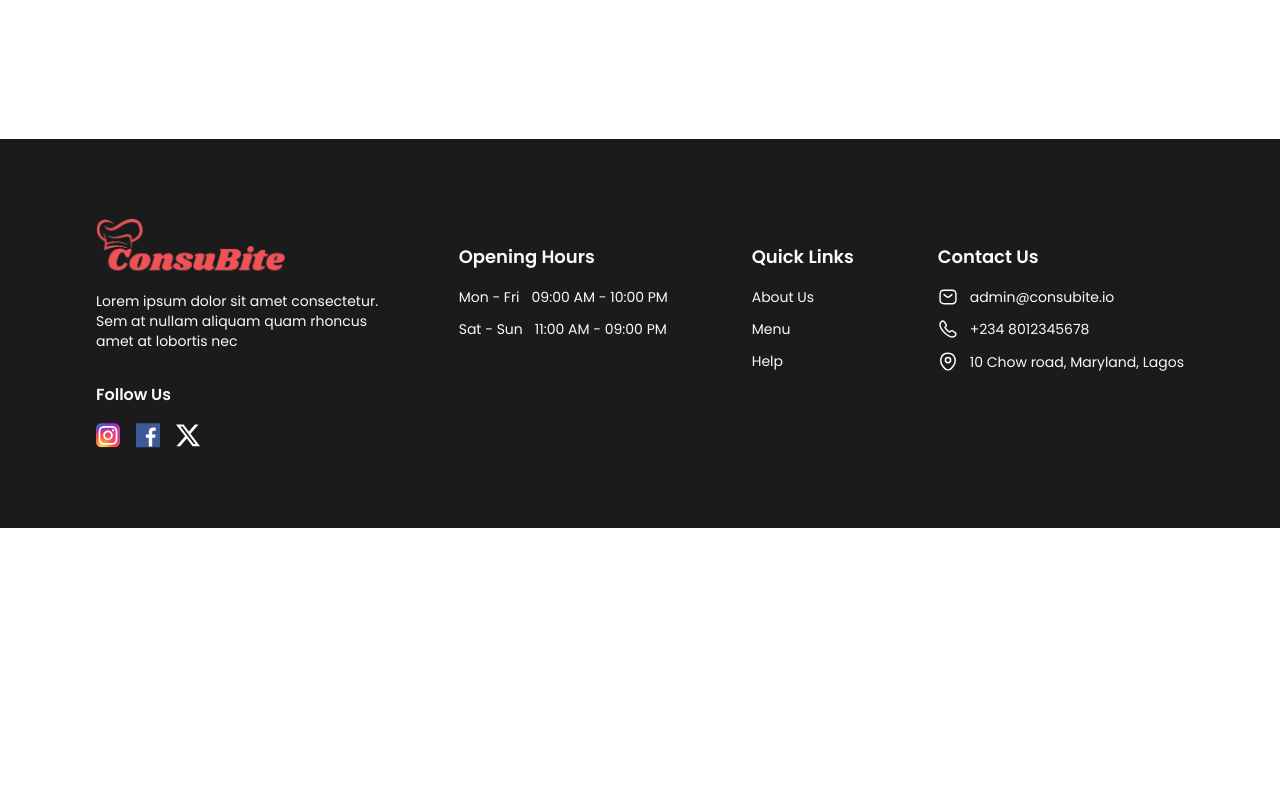
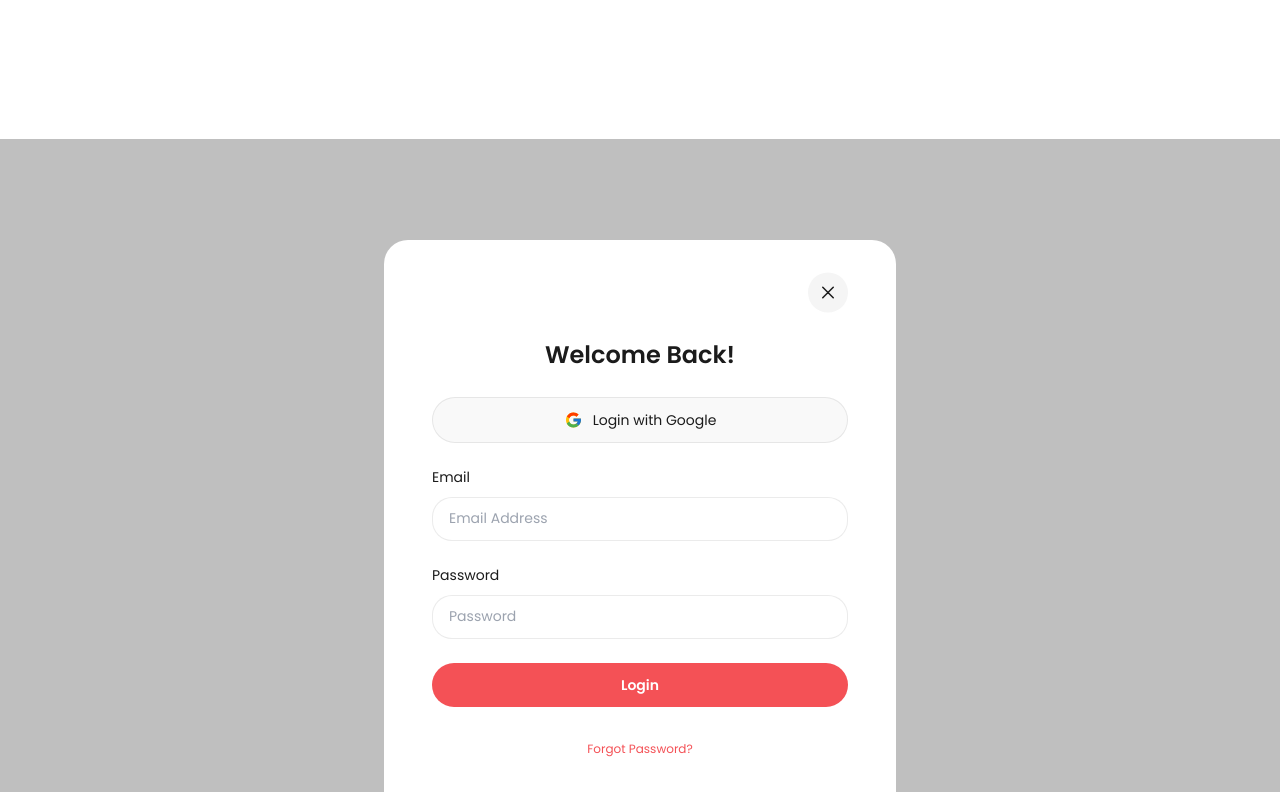
Before and after one commit to Ozyugoo/consuBite, a React (Vite) app: page /menu in a window 1280 px wide. Shown: the part 1420-2212 px from the top of the page. Before the commit the page ends 1948 px from the top, so only its background shows below. Built offline with nearby package versions, Linux system fonts and the light colour scheme.

Commit message:
feat - create google authentication button as a component

```diff
--- a/src/App.jsx
+++ b/src/App.jsx
@@ -3,6 +3,7 @@ import Header from "./components/header/Header";
 import WhatWeServe from "./components/whatServe/whatWeServe";
 import Hero from "./components/Hero";
 import Footer from "./components/footer/Footer";
+import Login from "./pages/authentication/login/Login";
 
 function App() {
   return (
@@ -10,6 +11,7 @@ function App() {
       <Header />
       <Hero />
       <WhatWeServe />
+      <Login />
       <Footer />
     </Router>
   );
--- a/src/components/InputFields/Input.jsx
+++ b/src/components/InputFields/Input.jsx
@@ -14,7 +14,7 @@ function Input({
       <label className={`text-sm font-normal text-custom-black`}>{label}</label>
       <div className={`relative ${width}`}>
         <input
-          className={` placeholder-custom-grey border border-custom-black-8 rounded-[20px] px-[16px] text-sm font-normal text-custom-black ${width} h-[44px] hover:border-custom-grey  focus:border-custom-black `}
+          className={` placeholder-custom-greyText border border-custom-blackBorder rounded-[20px] px-[16px] text-sm font-normal text-custom-black ${width} h-[44px] hover:border-custom-greyDark  focus:border-custom-black `}
           type={type}
           value={value}
           onChange={onChange}
--- a/src/components/Button.jsx
+++ b/src/components/buttons/Button.jsx
@@ -5,15 +5,16 @@ function Button({ children, variant, className, onClick }) {
     "px-[24px] py-[12px] rounded-[24px] text-sm font-semibold";
 
   const variants = {
-    primary: "bg-custom-red text-[#fff] hover:bg-[#FF2F30] focus:bg-[#F16F73]",
+    primary:
+      "bg-custom-red text-custom-white hover:bg-custom-redHover focus:bg-custom-redFocus",
     secondary:
-      "border border-custom-red text-custom-red hover:bg-[#FFCDD0] focus:bg-[#FFEEEF]",
+      "border border-custom-red text-custom-red hover:bg-secondary-hover focus:bg-secondary-focus",
   };
 
   const buttonStyle = `${generalStyles} ${variants[variant]} ${className}`;
 
   return (
-    <button className={buttonStyle} onClick={onclick}>
+    <button className={buttonStyle} onClick={onClick}>
       {children}
     </button>
   );
--- /dev/null
+++ b/src/components/buttons/GoogleButton.jsx
@@ -0,0 +1,13 @@
+function GoogleButton({ children, className, onClick }) {
+  return (
+    <button
+      className={`bg-custom-light border border-custom-blackBorder text-custom-black hover:bg-custom-greyLight focus:bg-[#d9d9d9] py-[12px] px-6 font-normal text-sm rounded-[24px] flex flex-row gap-[10px] place-items-center justify-center ${className}`}
+      onClick={onClick}
+    >
+      <img src="/icons/google icon.svg" alt="google icon"></img>
+      {children}
+    </button>
+  );
+}
+
+export default GoogleButton;
--- a/src/components/header/Navbar.jsx
+++ b/src/components/header/Navbar.jsx
@@ -2,7 +2,7 @@ import Icon from "../../assets/headerIcon.svg";
 import { useState } from "react";
 import { Outlet, Link } from "react-router-dom";
 import { Link as Scroll } from "react-scroll";
-import Button from "../Button";
+import Button from "../buttons/Button";
 
 function Navbar() {
   const [isOpen, setIsOpen] = useState(false);
--- a/src/pages/authentication/login/Login.jsx
+++ b/src/pages/authentication/login/Login.jsx
@@ -1,20 +1,18 @@
 import Input from "../../../components/InputFields/Input";
-import Button from "../../../components/Button";
+import Button from "../../../components/buttons/Button";
+import GoogleButton from "../../../components/buttons/GoogleButton";
 
 function Login() {
   return (
     <div className="bg-[#000] bg-opacity-25 w-screen h-screen flex place-items-center z-10">
-      <div className="bg-[#fff] w-[40%] h-fit mx-auto px-[48px] py-[32px] rounded-[24px] flex flex-col gap-[24px] font-poppins">
+      <div className="bg-custom-white w-[40%] h-fit mx-auto px-[48px] py-[32px] rounded-[24px] flex flex-col gap-[24px] font-poppins">
         <div className="flex flex-row w-full place-content-end">
           <img src="/icons/close modal icon.svg" alt="close modal icon" />
         </div>
         <div className="text-center text-[24px] text-custom-black font-semibold">
           Welcome Back!
         </div>
-        <Button className="bg-custom-light border border-custom-black-8  text-custom-black hover:bg-[#f5f5f5] focus:bg-[#d9d9d9] py-[12px] px-6 font-normal text-[14px] rounded-[24px] flex flex-row gap-[10px] place-items-center justify-center">
-          <img src="/icons/google icon.svg" alt="google icon" />
-          Login with Google
-        </Button>
+        <GoogleButton>Login with Google</GoogleButton>
         <div className="flex flex-col gap-[24px] w-full">
           <Input
             label="Email"
--- a/tailwind.config.js
+++ b/tailwind.config.js
@@ -4,10 +4,16 @@ export default {
   theme: {
     colors: {
       "custom-black": "#1B1B1B",
-      "custom-black-8": "rgba(0, 0, 0, 0.08)",
+      "custom-blackBorder": "rgba(0, 0, 0, 0.08)",
       "custom-red": "#F45156",
       "custom-light": "#f9f9f9",
-      "custom-grey": "#7c7c7c",
+      "custom-greyDark": "#7c7c7c",
+      "custom-white": "#ffffff",
+      "custom-redHover": "#FF2F30",
+      "custom-redFocus": "#F16F73",
+      "secondary-hover": "#FFCDD0",
+      "secondary-focus": "#FFEEEF",
+      "custom-greyLight": "#f5f5f5",
     },
 
     extend: {
```
